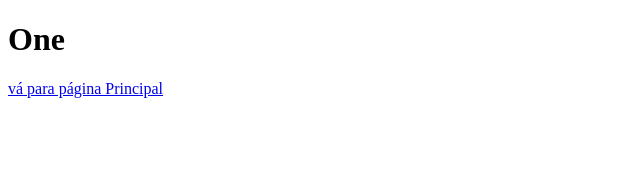
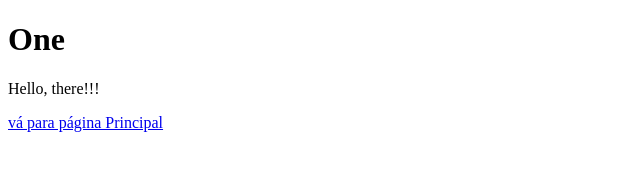
Before and after one commit to autranmacedo/firstOne, a plain HTML site: page pageOne.html in a window 1280 px wide. Shown: the whole page, without its empty margins (0-640 px from the left). Drawn offline with Linux system fonts and the light colour scheme.

Commit message:
adição 'hello theregit status'

```diff
--- a/pageOne.html
+++ b/pageOne.html
@@ -8,6 +8,7 @@
 </head>
 <body>
     <h1>One</h1>
+    <p>Hello, there!!!</p>
     <a href="index.html">vá para página Principal</a>
 </body>
 </html>
```
